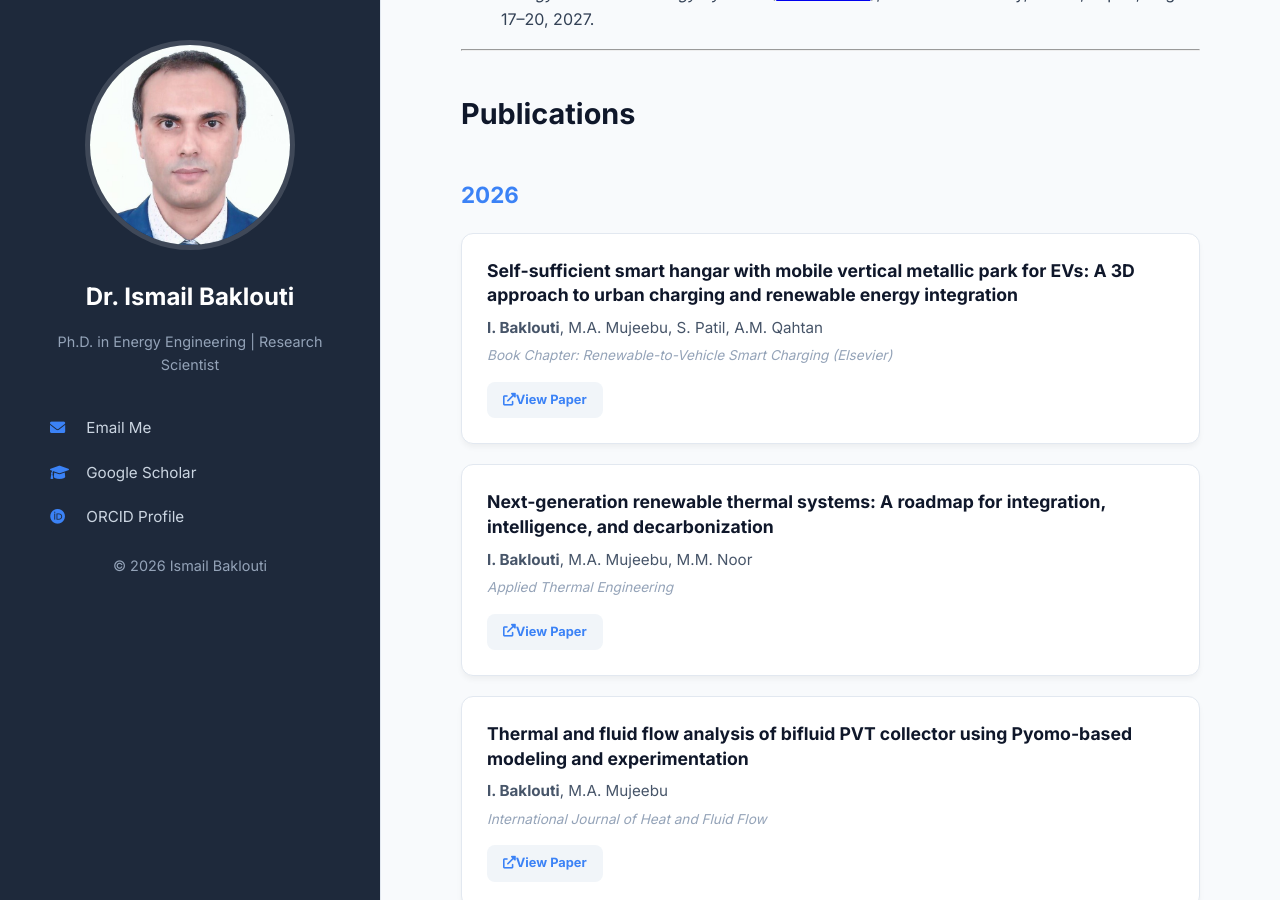
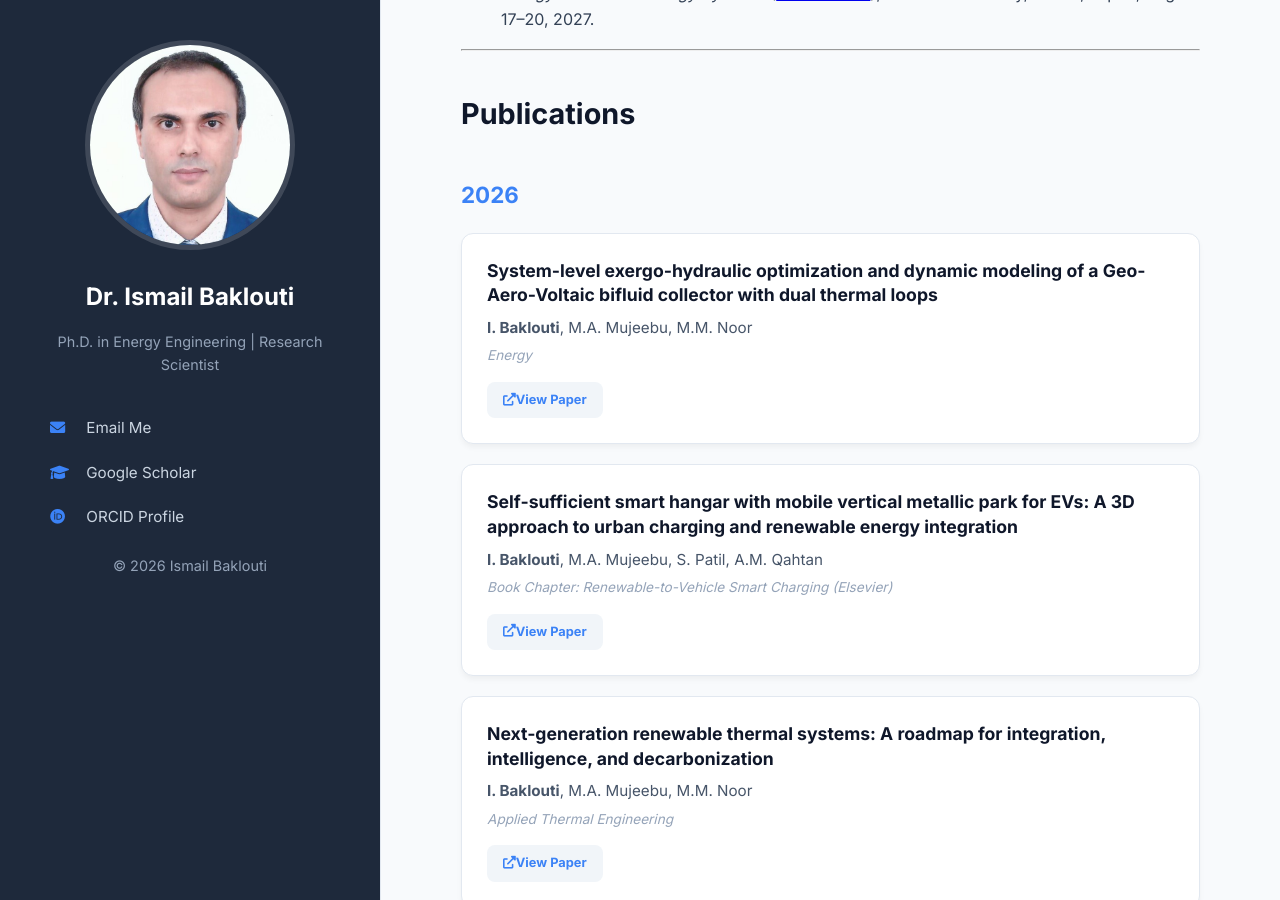
Before and after one commit to ismail-baklouti/ismail-baklouti.github.io, a Jekyll site: the page built from index.md, in a window 1280 px wide and 900 px high, scrolled down 1435 px. Built offline with Jekyll 4.4.1, drawn with Linux system fonts in a browser that asks for light colours.

Commit message:
Add publication on geo-aero-voltaic bifluid collector
Added a new publication entry for a 2026 paper on geo-aero-voltaic optimization.

```diff
--- a/_data/publications.yml
+++ b/_data/publications.yml
@@ -1,6 +1,12 @@
 # ==============================================================================
 # 2026 PUBLICATIONS
 # ==============================================================================
+- title: "System-level exergo-hydraulic optimization and dynamic modeling of a Geo-Aero-Voltaic bifluid collector with dual thermal loops"
+  authors: "I. Baklouti, M.A. Mujeebu, M.M. Noor"
+  journal: "Energy"
+  year: 2026
+  link: "https://doi.org/10.1016/j.energy.2026.142562"
+
 - title: "Self-sufficient smart hangar with mobile vertical metallic park for EVs: A 3D approach to urban charging and renewable energy integration"
   authors: "I. Baklouti, M.A. Mujeebu, S. Patil, A.M. Qahtan"
   journal: "Book Chapter: Renewable-to-Vehicle Smart Charging (Elsevier)"
```
